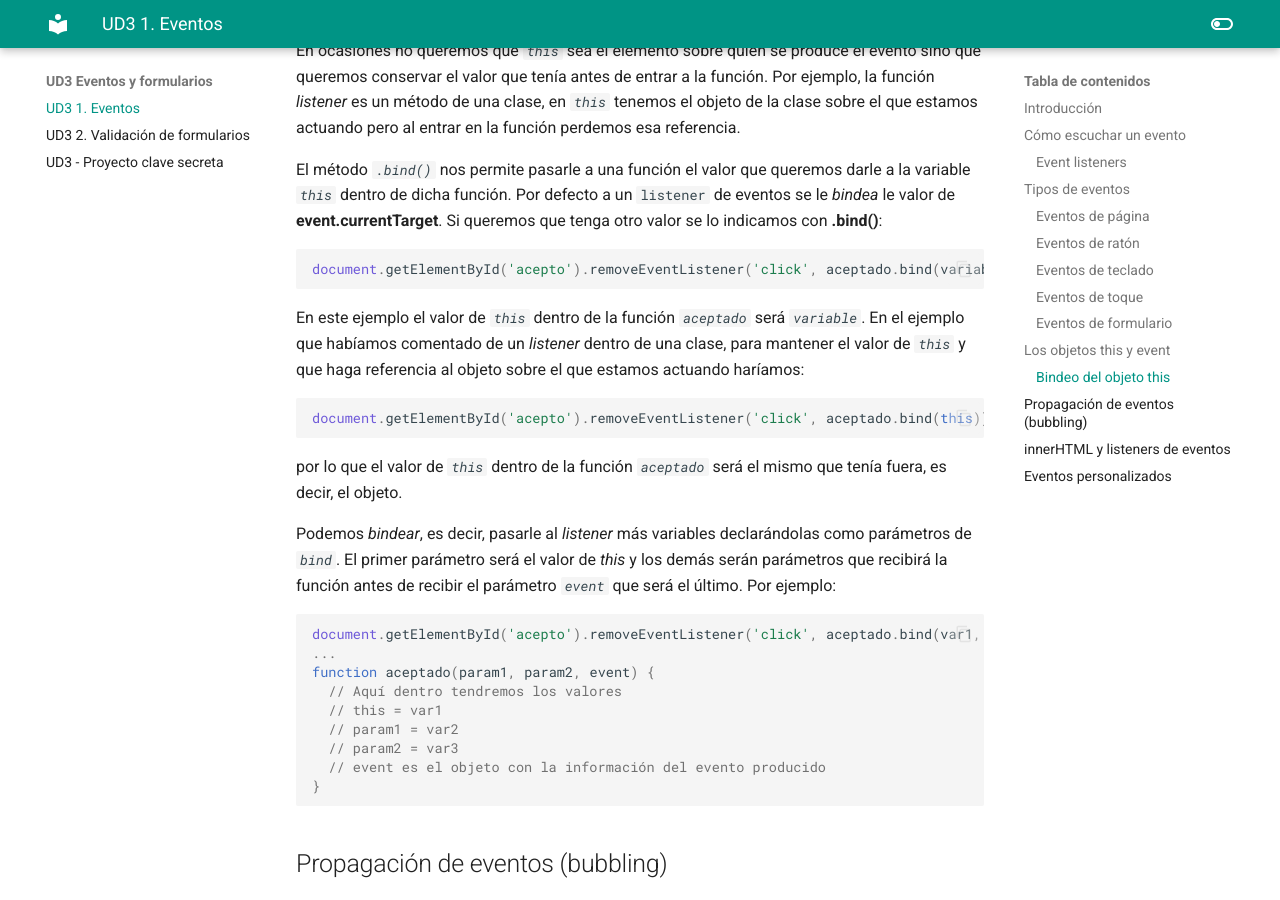
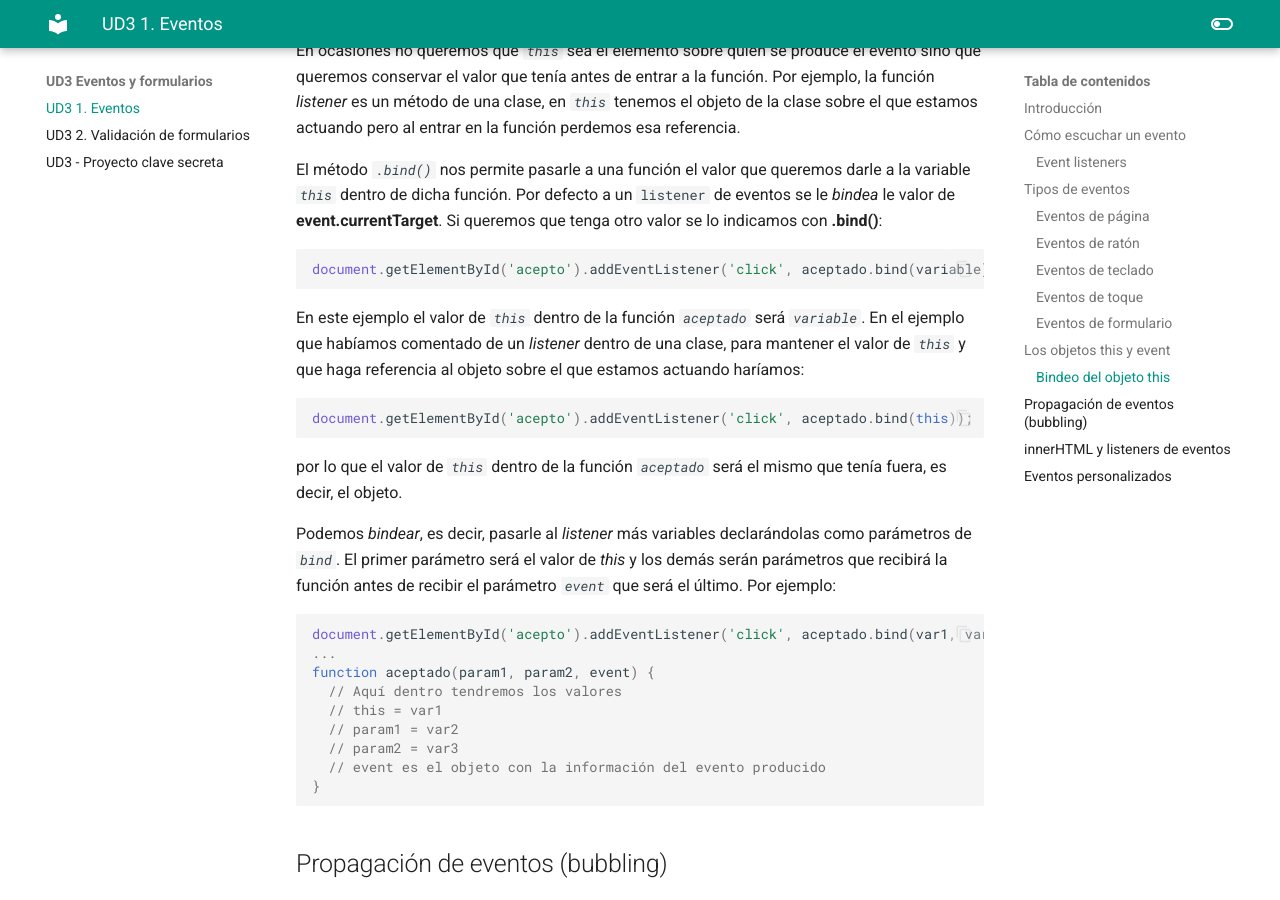
Before and after one commit to jsanvil/dwec2023, an MkDocs documentation site: the page built from docs/ud3/ud3-1-eventos.md, in a window 1280 px wide and 900 px high, scrolled down 7828 px. Built offline with MkDocs 1.6.1 and Material for MkDocs 9.7.7, drawn with Linux system fonts in a browser that asks for light colours.

Commit message:
ud3 eventos fix

````diff
--- a/docs/ud3/ud3-1-eventos.md
+++ b/docs/ud3/ud3-1-eventos.md
@@ -232,13 +232,13 @@ En ocasiones no queremos que _`this`_ sea el elemento sobre quien se produce el
 El método _`.bind()`_ nos permite pasarle a una función el valor que queremos darle a la variable _`this`_ dentro de dicha función. Por defecto a un `listener` de eventos se le _bindea_ le valor de **event.currentTarget**. Si queremos que tenga otro valor se lo indicamos con **.bind()**:
 
 ```javascript
-document.getElementById('acepto').removeEventListener('click', aceptado.bind(variable));
+document.getElementById('acepto').addEventListener('click', aceptado.bind(variable));
 ```
 
 En este ejemplo el valor de _`this`_ dentro de la función _`aceptado`_ será _`variable`_. En el ejemplo que habíamos comentado de un _listener_ dentro de una clase, para mantener el valor de _`this`_ y que haga referencia al objeto sobre el que estamos actuando haríamos:
 
 ```javascript
-document.getElementById('acepto').removeEventListener('click', aceptado.bind(this));
+document.getElementById('acepto').addEventListener('click', aceptado.bind(this));
 ```
 
 por lo que el valor de _`this`_ dentro de la función _`aceptado`_ será el mismo que tenía fuera, es decir, el objeto.
@@ -246,7 +246,7 @@ por lo que el valor de _`this`_ dentro de la función _`aceptado`_ será el mism
 Podemos _bindear_, es decir, pasarle al _listener_ más variables declarándolas como parámetros de _`bind`_. El primer parámetro será el valor de _this_ y los demás serán parámetros que recibirá la función antes de recibir el parámetro _`event`_ que será el último. Por ejemplo:
 
 ```javascript
-document.getElementById('acepto').removeEventListener('click', aceptado.bind(var1, var2, var3));
+document.getElementById('acepto').addEventListener('click', aceptado.bind(var1, var2, var3));
 ...
 function aceptado(param1, param2, event) {
   // Aquí dentro tendremos los valores
````
